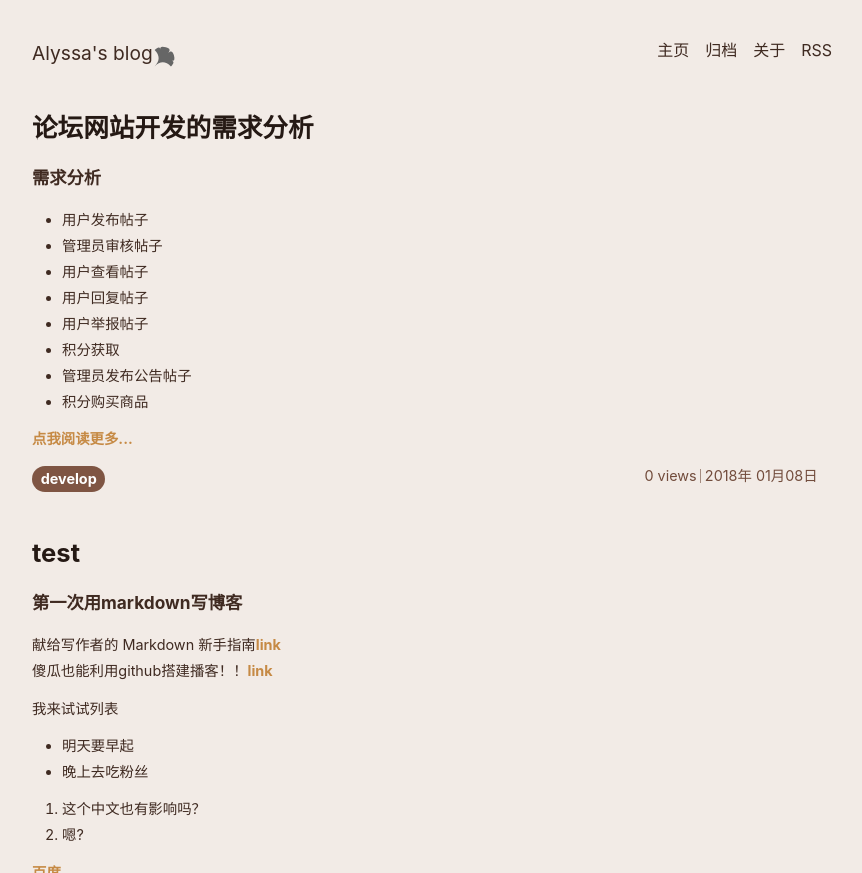
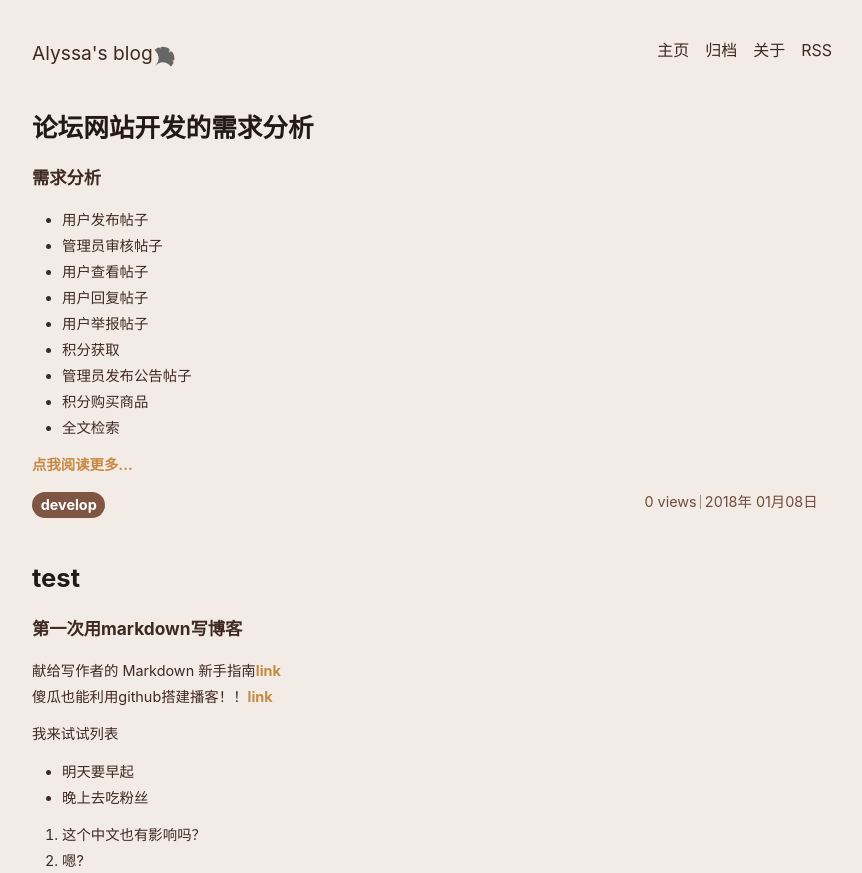
Before and after one commit to Meiguangya/Meiguangya.github-io, a Jekyll site: the page built from index.html, in a window 1280 px wide and 900 px high, cut to the strip 0-873 px from the top of the window. Shown: the whole strip, without its empty margins (208-1070 px from the left). Built offline with Jekyll 4.4.1, drawn with Linux system fonts in a browser that asks for light colours; nearby versions of some CDN libraries; the list of posts is cut into pages by our own code; comment, search, counter and statistics services are not loaded.

Commit message:
Update 2018-01-08-beginForum.md

```diff
--- a/_posts/2018-01-08-beginForum.md
+++ b/_posts/2018-01-08-beginForum.md
@@ -14,3 +14,4 @@ tags: develop
 - 积分获取
 - 管理员发布公告帖子
 - 积分购买商品
+- 全文检索
```
